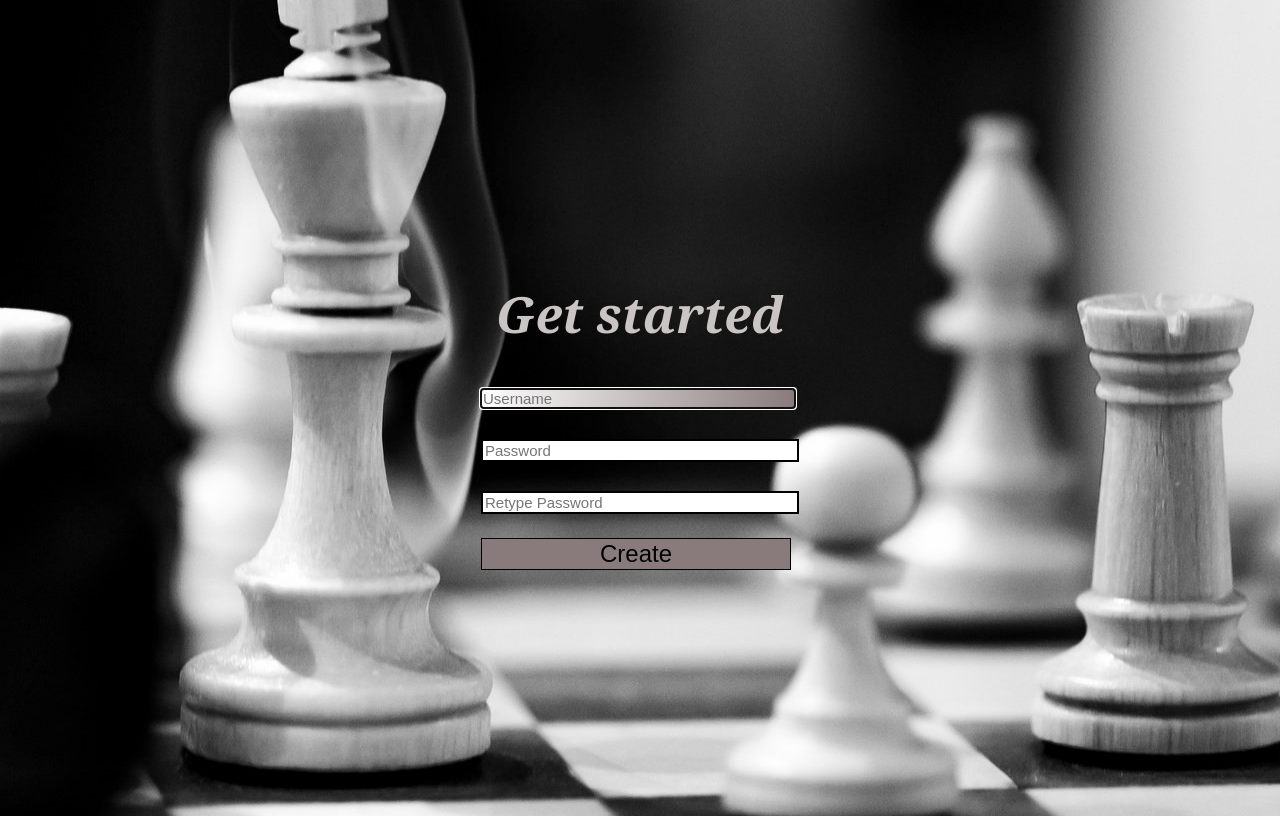
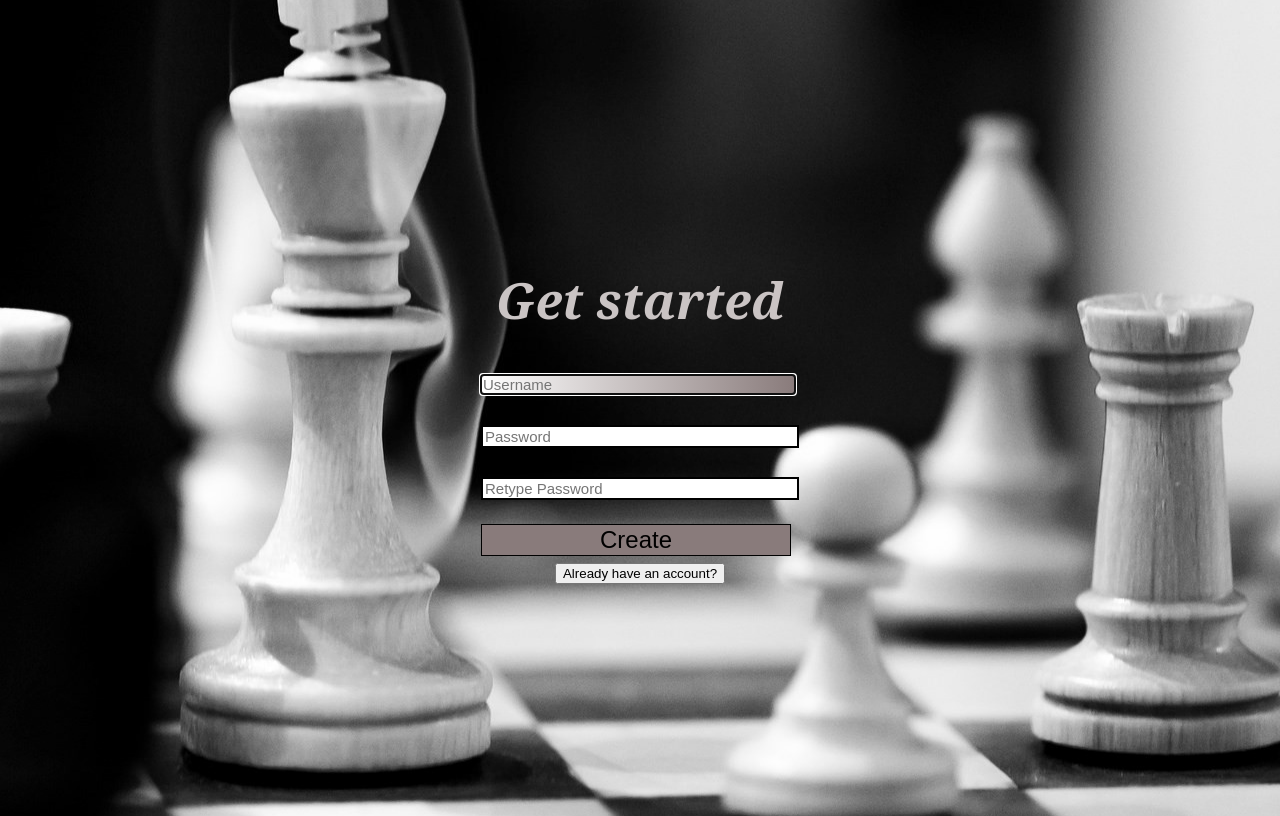
Before and after one commit to nikitaprodanov/OnlineChess, a Flask app: page / in a window 1280 px wide. Run offline with Flask 2, Linux system fonts and the light colour scheme.

Commit message:
Already have an account button

```diff
--- a/templates/index.html
+++ b/templates/index.html
@@ -28,4 +28,8 @@
 		{{ form.csrf_token }}
 
 	</form>
+
+	<form action="{{ url_for('login')}}", method='GET'>
+		<button type="submit_button">Already have an account?</button>
+	</form>
 {% endblock %}
```
